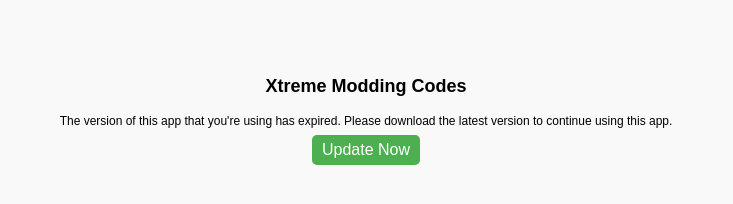
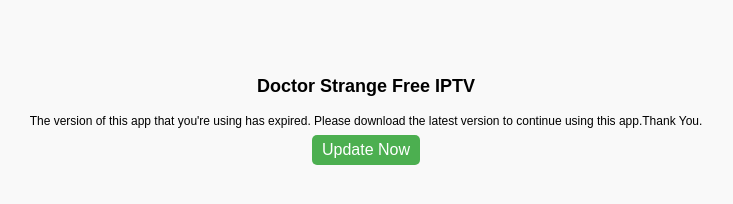
Before and after one commit to Neo045/Neo045, a plain HTML site: page index.html in a window 1280 px wide. Shown: the whole page, without its empty margins (274-1007 px from the left). Drawn offline with Linux system fonts and the light colour scheme.

Commit message:
Update index.html

```diff
--- a/index.html
+++ b/index.html
@@ -40,9 +40,9 @@
       }
     </style>
   </head>
-  <h2>Xtreme Modding Codes</h2>
+  <h2>Doctor Strange Free IPTV</h2>
   <body>
-    <p>The version of this app that you're using has expired. Please download the latest version to continue using this app.</p>
+    <p>The version of this app that you're using has expired. Please download the latest version to continue using this app.Thank You.</p>
     <button onclick="window.location.href='https://shihabrahman1.blogspot.com/2024/06/download-pre-loaded-1750-premium-iptv.html'">Update Now</button>
   </body>
 </html>
```
